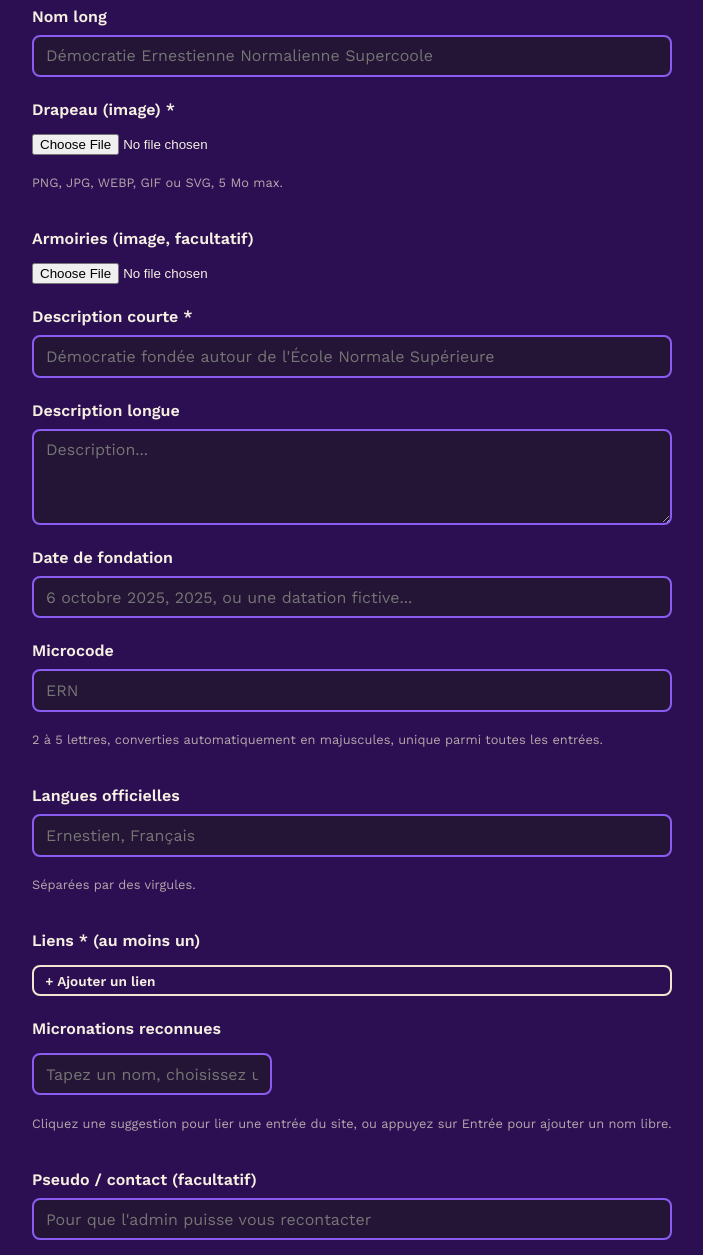
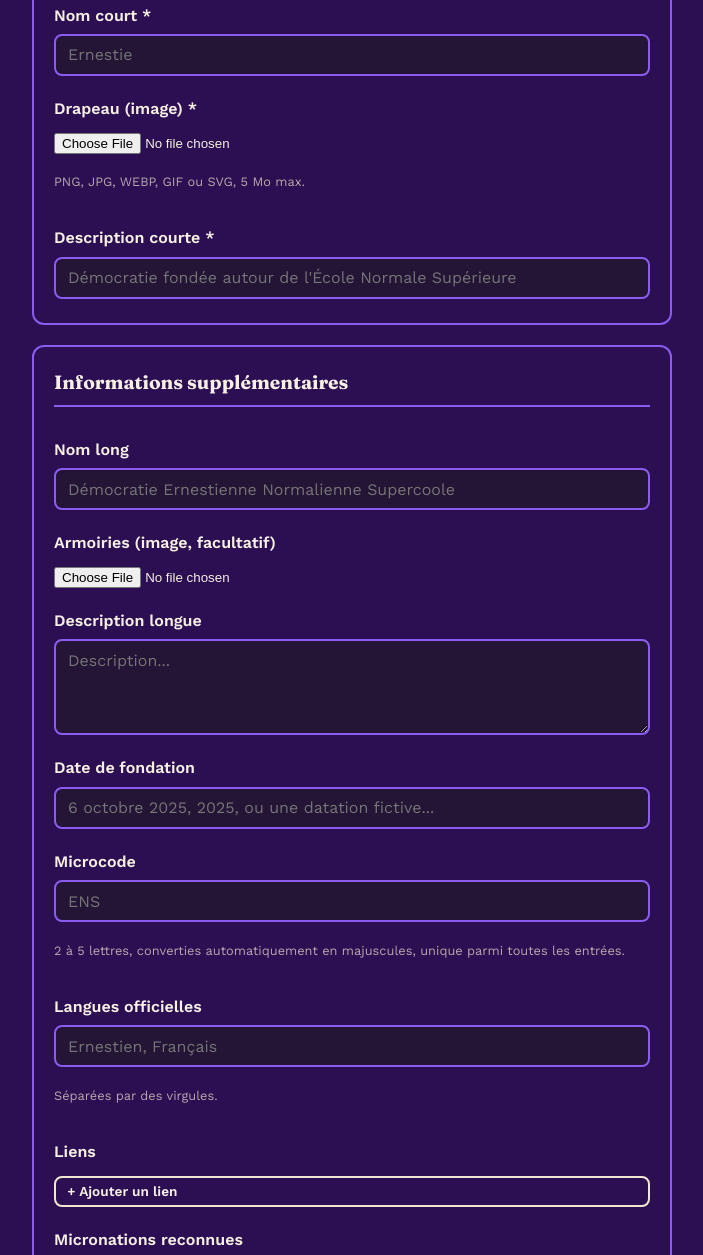
Before and after one commit to PiggyPigCute/microlist, a website: page public/propose.html in a window 1280 px wide. Shown: the part 363-1618 px from the top of the page, without its empty margins (132-835 px from the left). Drawn offline with nearby package versions, Linux system fonts and the light colour scheme; no server answers; files whose address does not match are found by name.

Commit message:
aucune idée

```diff
--- a/public/propose.html
+++ b/public/propose.html
@@ -29,14 +29,12 @@
       <input type="text" id="website" name="website" tabindex="-1" autocomplete="off">
     </div>
 
+    <div class="form-section">
+      <h2 class="form-section-title">Informations obligatoires</h2>
+
       <div class="field">
         <label for="shortName">Nom court *</label>
         <input type="text" id="shortName" name="shortName" placeholder="Ernestie" required maxlength="100">
-    </div>
-
-    <div class="field">
-      <label for="longName">Nom long</label>
-      <input type="text" id="longName" name="longName" placeholder="Démocratie Ernestienne Normalienne Supercoole" maxlength="200">
       </div>
 
       <div class="field">
@@ -47,14 +45,23 @@
       </div>
 
       <div class="field">
+        <label for="shortDescription">Description courte *</label>
+        <input type="text" id="shortDescription" name="shortDescription" placeholder="Démocratie fondée autour de l'École Normale Supérieure" required maxlength="300">
+      </div>
+    </div>
+
+    <div class="form-section">
+      <h2 class="form-section-title">Informations supplémentaires</h2>
+
+      <div class="field">
+        <label for="longName">Nom long</label>
+        <input type="text" id="longName" name="longName" placeholder="Démocratie Ernestienne Normalienne Supercoole" maxlength="200">
+      </div>
+
+      <div class="field">
         <label for="coatOfArmsFile">Armoiries (image, facultatif)</label>
         <div id="currentCoatPreviewWrap"></div>
         <input type="file" id="coatOfArmsFile" name="coatOfArms" accept="image/png,image/jpeg,image/webp,image/gif,image/svg+xml">
-    </div>
-
-    <div class="field">
-      <label for="shortDescription">Description courte *</label>
-      <input type="text" id="shortDescription" name="shortDescription" placeholder="Démocratie fondée autour de l'École Normale Supérieure" required maxlength="300">
       </div>
 
       <div class="field">
@@ -69,7 +76,7 @@
 
       <div class="field">
         <label for="microcode">Microcode</label>
-      <input type="text" id="microcode" name="microcode" placeholder="ERN" maxlength="5">
+        <input type="text" id="microcode" name="microcode" placeholder="ENS" maxlength="5">
         <p class="field-hint">2 à 5 lettres, converties automatiquement en majuscules, unique parmi toutes les entrées.</p>
       </div>
 
@@ -80,7 +87,7 @@
       </div>
 
       <div class="field">
-      <label>Liens * (au moins un)</label>
+        <label>Liens</label>
         <div id="linksEditor" class="links-editor"></div>
         <button type="button" id="addLinkBtn" class="btn btn-secondary btn-small">+ Ajouter un lien</button>
       </div>
@@ -99,6 +106,7 @@
         <label for="proposerContact">Pseudo / contact (facultatif)</label>
         <input type="text" id="proposerContact" name="proposerContact" placeholder="Pour que l'admin puisse vous recontacter" maxlength="200">
       </div>
+    </div>
 
     <div class="form-actions">
       <button type="submit" class="btn btn-primary" id="submitBtn">Envoyer</button>
--- a/public/propose.js
+++ b/public/propose.js
@@ -213,10 +213,6 @@
     }
 
     const links = collectLinks();
-    if (!links.length) {
-      showError('Ajoutez au moins un lien valide (Discord, site web...).');
-      return;
-    }
     for (const link of links) {
       try {
         new URL(link.url);
--- a/public/style.css
+++ b/public/style.css
@@ -308,6 +308,21 @@ h1, h2, h3 {
   max-width: 640px;
 }
 
+.form-section {
+  display: flex;
+  flex-direction: column;
+  gap: 1.25rem;
+  border: 2px solid var(--violet-bright);
+  border-radius: .75rem;
+  padding: 1.25rem 1.25rem 1.5rem;
+}
+
+.form-section-title {
+  font-size: 1.2rem;
+  padding-bottom: .5rem;
+  border-bottom: 2px solid var(--violet-bright);
+}
+
 .field {
   display: flex;
   flex-direction: column;
```
Also changed, not shown: server.js (+6 -5 lines). Lines whose indentation alone changed are shown as unchanged.
